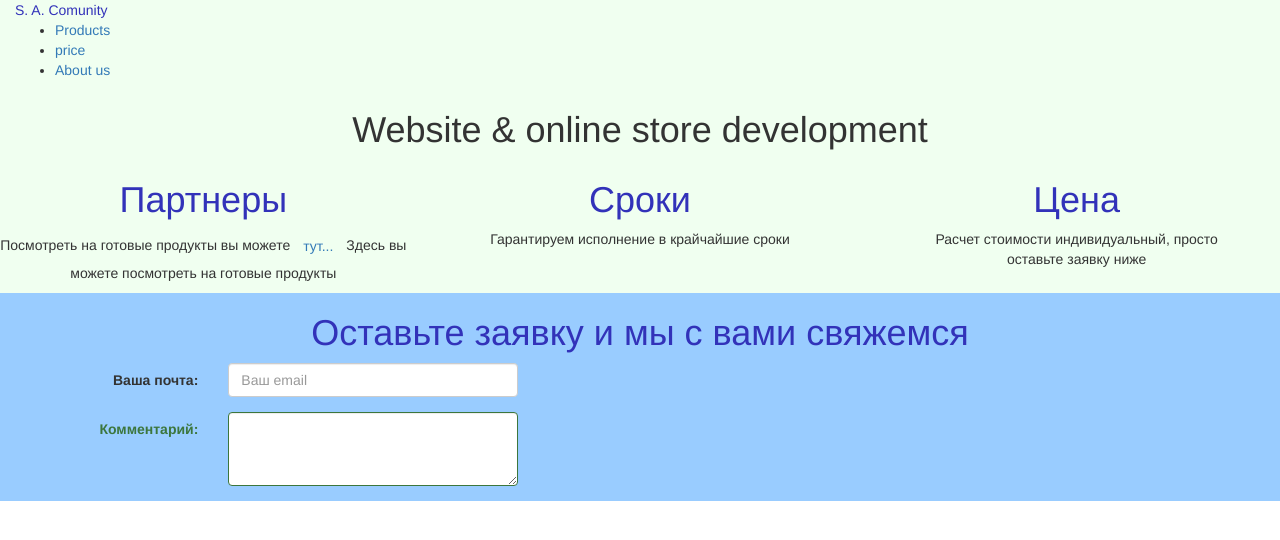
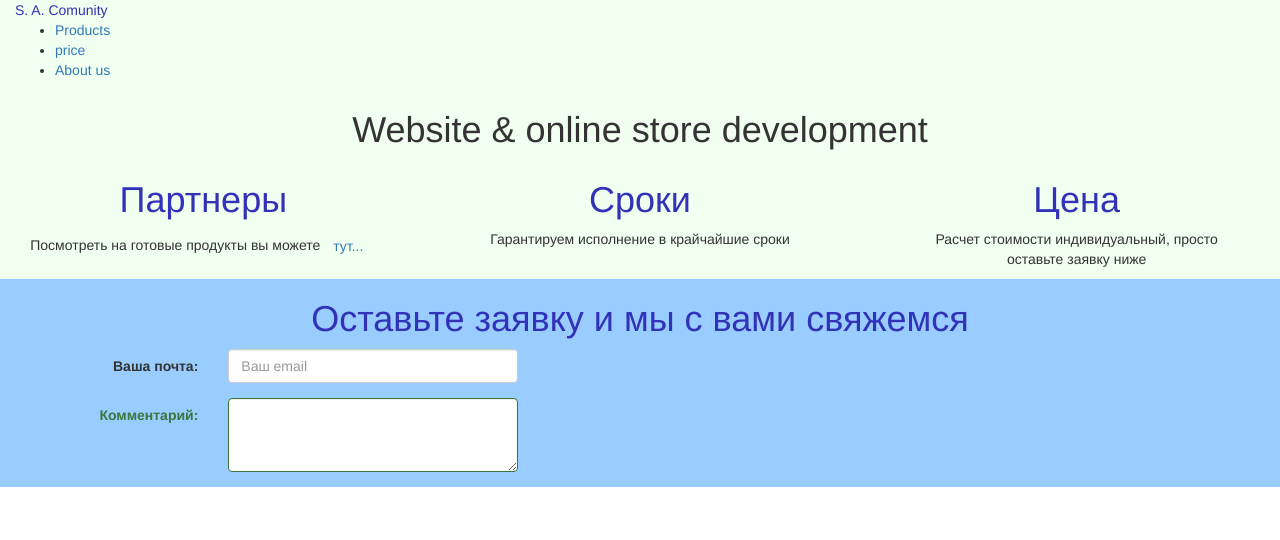
Before and after one commit to sany2012w/sany_web2, a plain HTML site: page index.html in a window 1280 px wide. Drawn offline with nearby package versions, Linux system fonts and the light colour scheme.

Commit message:
Update index.html

```diff
--- a/index.html
+++ b/index.html
@@ -45,7 +45,7 @@
         <div class = "col-md-4 col-sm-12 text-center">
             <h1 style = "color: #3232b9;">Партнеры</h1>
             <p class = "text-center">
-                Посмотреть на готовые продукты вы можете<button type="button" class="btn btn-link">тут...</button>Здесь вы можете посмотреть на готовые продукты
+                Посмотреть на готовые продукты вы можете<button type="button" class="btn btn-link">тут...</button>
             </p>
         </div>
         <div class = "col-md-4 col-sm-12 text-center">
```
